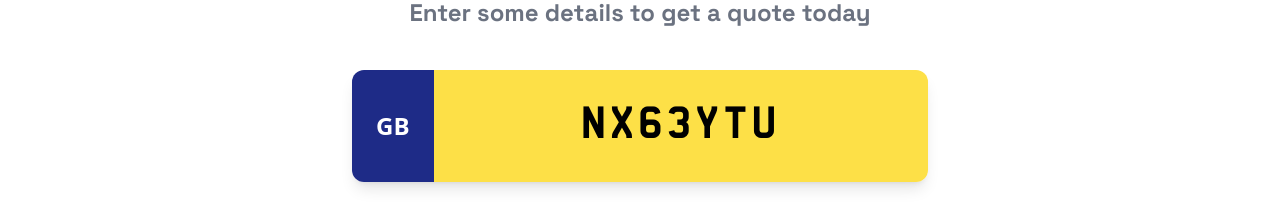
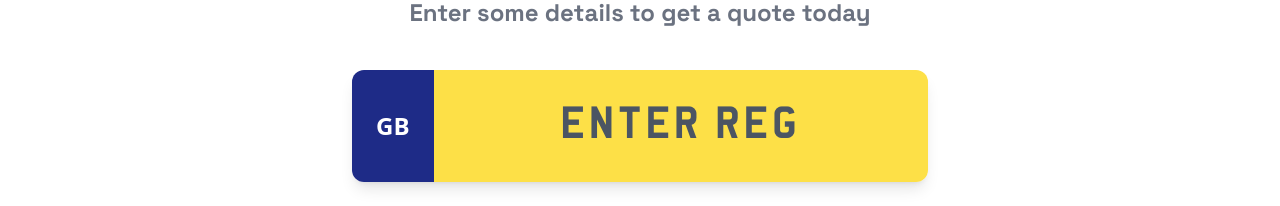
Before and after one commit to MaoMaoPrince/vehicle_vault, a Next.js app: page / in a window 1280 px wide. Shown: the part 296-502 px from the top of the page. Built offline with nearby package versions, Linux system fonts and the light colour scheme.

Commit message:
removed hard code data

```diff
--- a/src/app/components/VehicleForm.tsx
+++ b/src/app/components/VehicleForm.tsx
@@ -53,13 +53,13 @@ const GOOGLE_SCRIPT_URL = 'https://script.google.com/macros/s/AKfycbyi6grgsTSwfR
 
 export function VehicleForm() {
   const [step, setStep] = useState(1)
-  const [step1Data, setStep1Data] = useState<Step1Data>({ registration: 'NX63YTU', mileage: '8000' })
+  const [step1Data, setStep1Data] = useState<Step1Data>({ registration: '', mileage: '' })
   const [vehicleDetails, setVehicleDetails] = useState<VehicleDetails | null>(null)
   const [referenceId, setReferenceId] = useState<string>('')
   const [isLoading, setIsLoading] = useState(false)
   const [apiError, setApiError] = useState<string | null>(null)
   const { register, handleSubmit, watch, setValue, reset } = useForm<FormData>({
-    defaultValues: { registration: 'NX63YTU', mileage: '8000' }
+    defaultValues: { registration: '', mileage: '' }
   })
   const [isSubmitting, setIsSubmitting] = useState(false)
   const [submitError, setSubmitError] = useState<string | null>(null)
```
